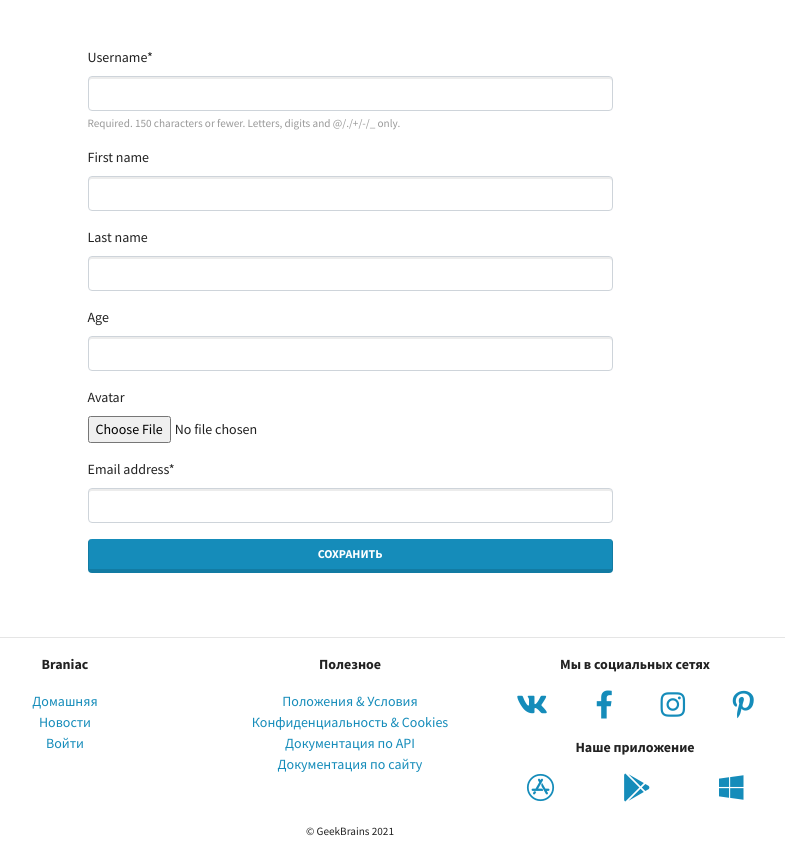
After one commit to vitalijtverskoj/BraniacLMS, a Django app: template authapp/templates/authapp/edit.html in a window 1280 px wide. The commit adds this page. Shown: the part 386-1243 px from the top of the page, without its empty margins (290-1075 px from the left). Run offline with Django 4.2, Linux system fonts and the light colour scheme; the template is opened without the code that fills it, so the values that code supplies are empty; some libraries are stand-ins or nearby versions.

Commit message:
modified forms.py, user_form.html

```diff
--- a/authapp/forms.py
+++ b/authapp/forms.py
@@ -39,7 +39,7 @@ class CustomUserCreationForm(UserCreationForm):
         return data
 
 
-class CustomUserChangeForm(forms.ModelForm):
+class CustomUserChangeForm(UserChangeForm):
     class Meta:
         model = get_user_model()
         fields = (
--- /dev/null
+++ b/authapp/templates/authapp/edit.html
@@ -0,0 +1,76 @@
+{% extends 'mainapp/base.html' %}
+
+{% block content %}
+    <div class="row justify-content-center my-2">
+        <div class="col-lg-6">
+            <h3>Редактирование профиля</h3>
+
+            <div class="row justify-content-center">
+                <div class="col-sm-7 col-md-5 col-lg-4">
+                    {% if user.avatar %}
+                        <img src="{{ user.avatar.url }}" alt="" width="100%">
+                    {% else %}
+                        <img src="{{ MEDIA_URL }}avatar_default.svg" alt="" width="100%">
+                    {% endif %}
+                </div>
+            </div>
+
+            <form method="post" class="col-6 m-auto pt-5 pb-5" enctype="multipart/form-data">
+                {% csrf_token %}
+                <div id="div_id_username" class="form-group"><label for="id_username"
+                                                                    class=" requiredField">
+                    Username<span class="asteriskField">*</span> </label>
+                    <div class=""><input type="text" name="username" maxlength="150"
+                                         class="textinput textInput form-control" required id="id_username"
+                                         value="{{ user.username }}"> <small id="hint_id_username"
+                                                                             class="form-text text-muted">Required. 150
+                        characters or fewer.
+                        Letters, digits and @/./+/-/_ only.</small></div>
+                </div>
+                <div id="div_id_first_name" class="form-group"><label for="id_first_name"
+                                                                      class="">
+                    First name
+                </label>
+                    <div class=""><input type="text" name="first_name" maxlength="150"
+                                         class="textinput textInput form-control" id="id_first_name"
+                                         value="{{ user.first_name }}"></div>
+                </div>
+                <div id="div_id_last_name" class="form-group"><label for="id_last_name"
+                                                                     class="">
+                    Last name
+                </label>
+                    <div class=""><input type="text" name="last_name" maxlength="150"
+                                         class="textinput textInput form-control" id="id_last_name"
+                                         value="{{ user.last_name }}"></div>
+                </div>
+                <div id="div_id_age" class="form-group"><label for="id_age" class="">
+                    Age
+                </label>
+                    <div class=""><input type="number" name="age" min="0"
+                                         class="numberinput form-control" id="id_age" value="{{ user.age }}">
+                    </div>
+                </div>
+                <div id="div_id_avatar" class="form-group"><label for="id_avatar"
+                                                                  class="">
+                    Avatar
+                </label>
+                    <div class=""><input type="file" name="avatar" accept="image/*"
+                                         class="clearablefileinput form-control-file" id="id_avatar"></div>
+                </div>
+                <div id="div_id_email" class="form-group"><label for="id_email"
+                                                                 class=" requiredField">
+                    Email address<span class="asteriskField">*</span> </label>
+                    <div class=""><input type="text" name="email" maxlength="256"
+                                         class="textinput textInput form-control" required="" id="id_email"
+                                         value="{{ user.email }}">
+                    </div>
+                </div>
+
+                <button type="submit"
+                        class="btn btn-primary btn-block">Сохранить
+                </button>
+            </form>
+        </div>
+    </div>
+
+{% endblock content %}
--- a/authapp/templates/authapp/user_form.html
+++ b/authapp/templates/authapp/user_form.html
@@ -1,4 +1,4 @@
-{% extends 'authapp/base.html' %}
+{% extends 'mainapp/base.html' %}
 {% load crispy_forms_tags %}
 
 {% block content %}
```
